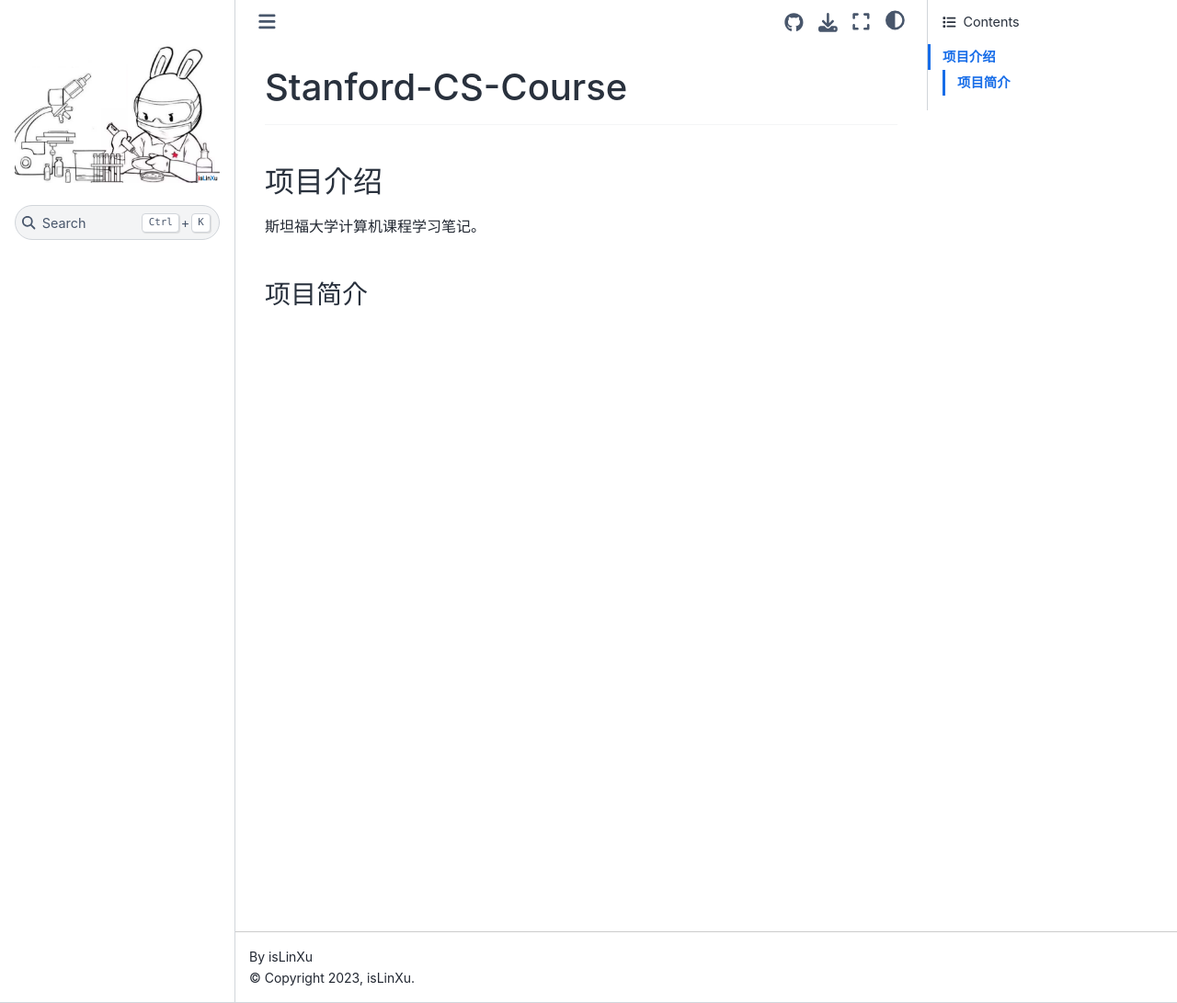
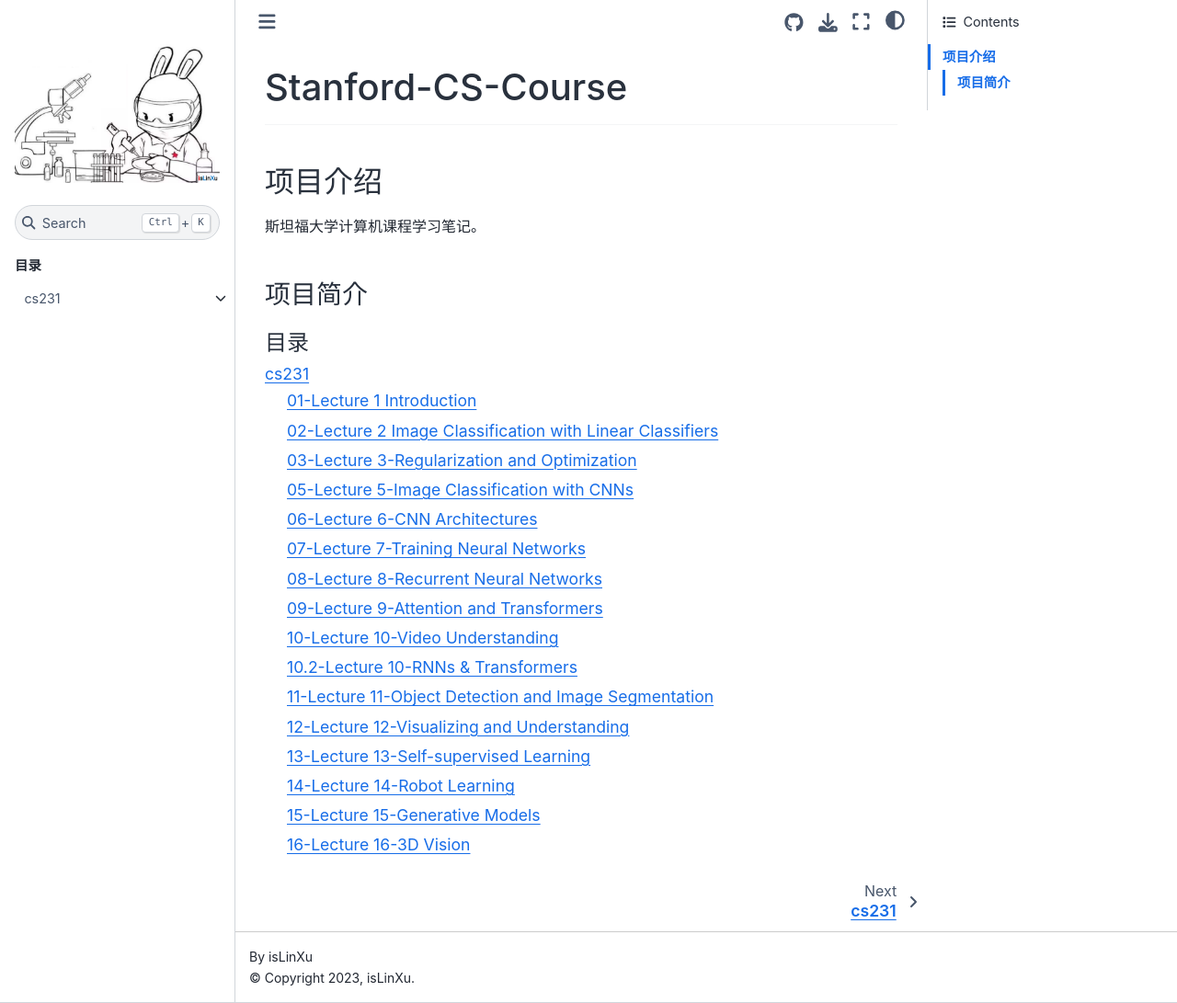
Before and after one commit to isLinXu/Stanford-CS-Course, a Sphinx documentation site: the page built from source/index.md, in a window 1280 px wide and 1091 px high. Shown: the whole window at 92% size. Built offline with Sphinx 7.4.7 and the Sphinx Book theme 1.1.4, drawn with Linux system fonts in a browser that asks for light colours.

Commit message:
add cs231

````diff
--- /dev/null
+++ b/source/cs231/2023sp/01-Lecture 1-Introduction/index.md
@@ -0,0 +1,5 @@
+# 01-Lecture 1 Introduction
+
+```{toctree}
+:maxdepth: 2
+```
--- /dev/null
+++ b/source/cs231/2023sp/02-Lecture 2-Image Classification with Linear Classifiers/index.md
@@ -0,0 +1,5 @@
+# 02-Lecture 2 Image Classification with Linear Classifiers
+
+```{toctree}
+:maxdepth: 2
+```
--- /dev/null
+++ b/source/cs231/2023sp/03-Lecture 3-Regularization and Optimization/index.md
@@ -0,0 +1,5 @@
+#  03-Lecture 3-Regularization and Optimization
+
+```{toctree}
+:maxdepth: 2
+```
--- /dev/null
+++ b/source/cs231/2023sp/04-Lecture 4-Neural Networks and Backpropagation/index.md
@@ -0,0 +1,5 @@
+# 04-Lecture 4-Neural Networks and Backpropagation
+
+```{toctree}
+:maxdepth: 2
+```
--- /dev/null
+++ b/source/cs231/2023sp/05-Lecture 5-Image Classification with CNNs/index.md
@@ -0,0 +1,5 @@
+# 05-Lecture 5-Image Classification with CNNs
+
+```{toctree}
+:maxdepth: 2
+```
--- /dev/null
+++ b/source/cs231/2023sp/06-Lecture 6-CNN Architectures/index.md
@@ -0,0 +1,5 @@
+# 06-Lecture 6-CNN Architectures
+
+```{toctree}
+:maxdepth: 2
+```
--- /dev/null
+++ b/source/cs231/2023sp/07-Lecture 7-Training Neural Networks/index.md
@@ -0,0 +1,5 @@
+# 07-Lecture 7-Training Neural Networks
+
+```{toctree}
+:maxdepth: 2
+```
--- /dev/null
+++ b/source/cs231/2023sp/08-Lecture 8-Recurrent Neural Networks/index.md
@@ -0,0 +1,5 @@
+# 08-Lecture 8-Recurrent Neural Networks
+
+```{toctree}
+:maxdepth: 2
+```
--- /dev/null
+++ b/source/cs231/2023sp/09-Lecture 9-Attention and Transformers/index.md
@@ -0,0 +1,5 @@
+# 09-Lecture 9-Attention and Transformers
+
+```{toctree}
+:maxdepth: 2
+```
--- /dev/null
+++ b/source/cs231/2023sp/10-Lecture 10-Video Understanding/index.md
@@ -0,0 +1,5 @@
+# 10-Lecture 10-Video Understanding
+
+```{toctree}
+:maxdepth: 2
+```
--- /dev/null
+++ b/source/cs231/2023sp/10.2-Lecture 10-RNNs & Transformers/index.md
@@ -0,0 +1,5 @@
+# 10.2-Lecture 10-RNNs & Transformers
+
+```{toctree}
+:maxdepth: 2
+```
--- /dev/null
+++ b/source/cs231/2023sp/11-Lecture 11-Object Detection and Image Segmentation/index.md
@@ -0,0 +1,5 @@
+# 11-Lecture 11-Object Detection and Image Segmentation
+
+```{toctree}
+:maxdepth: 2
+```
--- /dev/null
+++ b/source/cs231/2023sp/12-Lecture 12-Visualizing and Understanding/index.md
@@ -0,0 +1,5 @@
+# 12-Lecture 12-Visualizing and Understanding
+
+```{toctree}
+:maxdepth: 2
+```
--- /dev/null
+++ b/source/cs231/2023sp/13-Lecture 13-Self-supervised Learning/index.md
@@ -0,0 +1,5 @@
+# 13-Lecture 13-Self-supervised Learning
+
+```{toctree}
+:maxdepth: 2
+```
--- /dev/null
+++ b/source/cs231/2023sp/14-Lecture 14-Robot Learning/index.md
@@ -0,0 +1,5 @@
+# 14-Lecture 14-Robot Learning
+
+```{toctree}
+:maxdepth: 2
+```
--- /dev/null
+++ b/source/cs231/2023sp/15-Lecture 15-Generative Models/index.md
@@ -0,0 +1,5 @@
+# 15-Lecture 15-Generative Models
+
+```{toctree}
+:maxdepth: 2
+```
--- /dev/null
+++ b/source/cs231/2023sp/16-Lecture 16-3D Vision/index.md
@@ -0,0 +1,5 @@
+# 16-Lecture 16-3D Vision
+
+```{toctree}
+:maxdepth: 2
+```
--- /dev/null
+++ b/source/cs231/index.md
@@ -0,0 +1,21 @@
+#  [cs231](cs231)
+
+```{toctree}
+:maxdepth: 2
+2023sp/01-Lecture 1-Introduction/index.md
+2023sp/02-Lecture 2-Image Classification with Linear Classifiers/index.md
+2023sp/03-Lecture 3-Regularization and Optimization/index.md
+2023sp/05-Lecture 5-Image Classification with CNNs/index.md
+2023sp/06-Lecture 6-CNN Architectures/index.md
+2023sp/07-Lecture 7-Training Neural Networks/index.md
+2023sp/08-Lecture 8-Recurrent Neural Networks/index.md
+2023sp/09-Lecture 9-Attention and Transformers/index.md
+2023sp/10-Lecture 10-Video Understanding/index.md
+2023sp/10.2-Lecture 10-RNNs & Transformers/index.md
+2023sp/11-Lecture 11-Object Detection and Image Segmentation/index.md
+2023sp/12-Lecture 12-Visualizing and Understanding/index.md
+2023sp/13-Lecture 13-Self-supervised Learning/index.md
+2023sp/14-Lecture 14-Robot Learning/index.md
+2023sp/15-Lecture 15-Generative Models/index.md
+2023sp/16-Lecture 16-3D Vision/index.md
+```
--- a/source/index.md
+++ b/source/index.md
@@ -11,4 +11,5 @@
 ```{toctree}
 :maxdepth: 2
 :caption: 目录
+cs231/index.md
 ```
````
